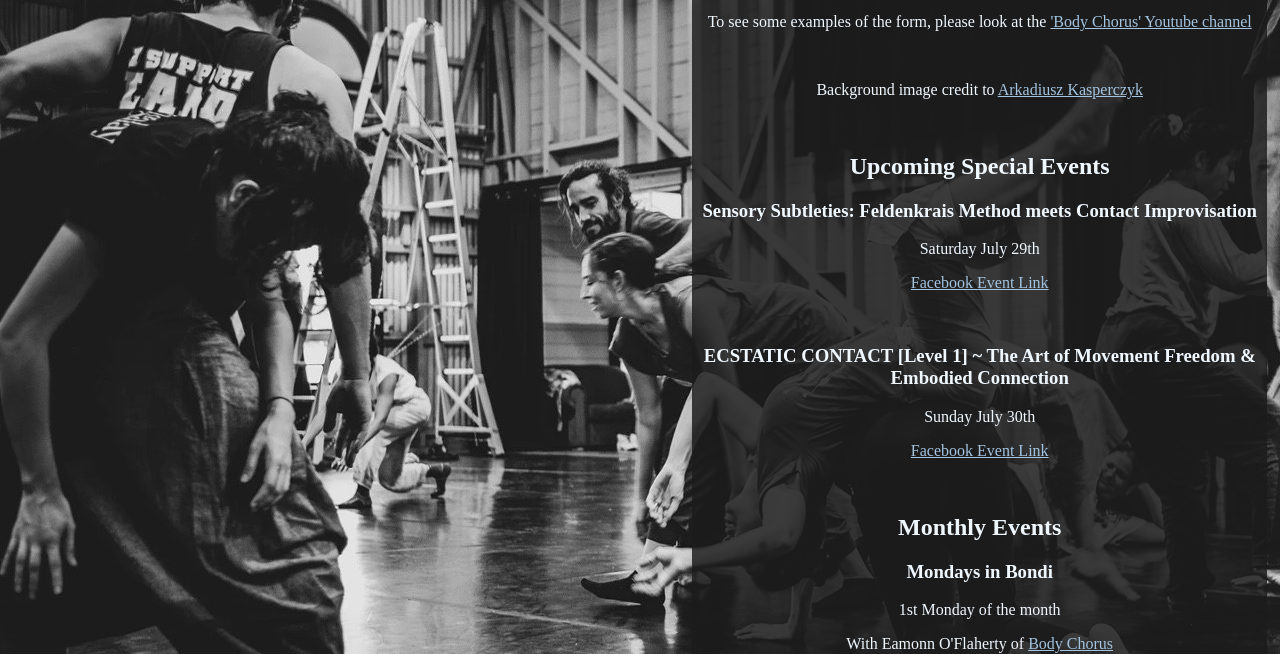
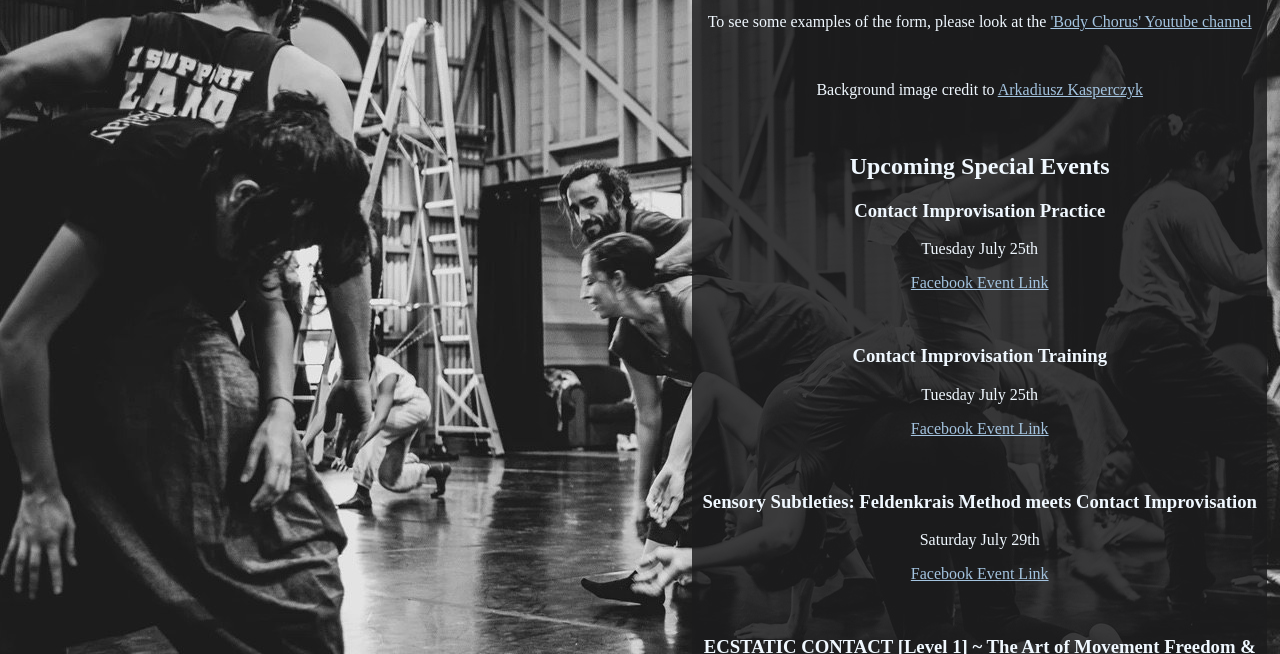
Before and after one commit to Eamonn-O-Flaherty/Sydney-Contact-Improv-Dance-Community, a plain HTML site: page index.html in a window 1280 px wide. Shown: the part 146-800 px from the top of the page. Drawn offline with Linux system fonts and the light colour scheme.

Commit message:
Add files via upload

```diff
--- a/index.html
+++ b/index.html
@@ -18,6 +18,16 @@ xmlns:fb="http://ogp.me/ns/fb#">
     <br>
 
     <h2>Upcoming Special Events</h2>
+
+    <h3>Contact Improvisation Practice</h3>
+    <p>Tuesday July 25th</p>
+    <p><a href="https://www.facebook.com/events/647454867303740/647454877303739" target="_blank" rel="noopener noreferrer">Facebook Event Link</a></p>
+    <br>
+
+    <h3>Contact Improvisation Training</h3>
+    <p>Tuesday July 25th</p>
+    <p><a href="https://www.facebook.com/events/650898927064086/650898940397418" target="_blank" rel="noopener noreferrer">Facebook Event Link</a></p>
+    <br>
 
     <h3>Sensory Subtleties: Feldenkrais Method meets Contact Improvisation</h3>
     <p>Saturday July 29th</p>
```
